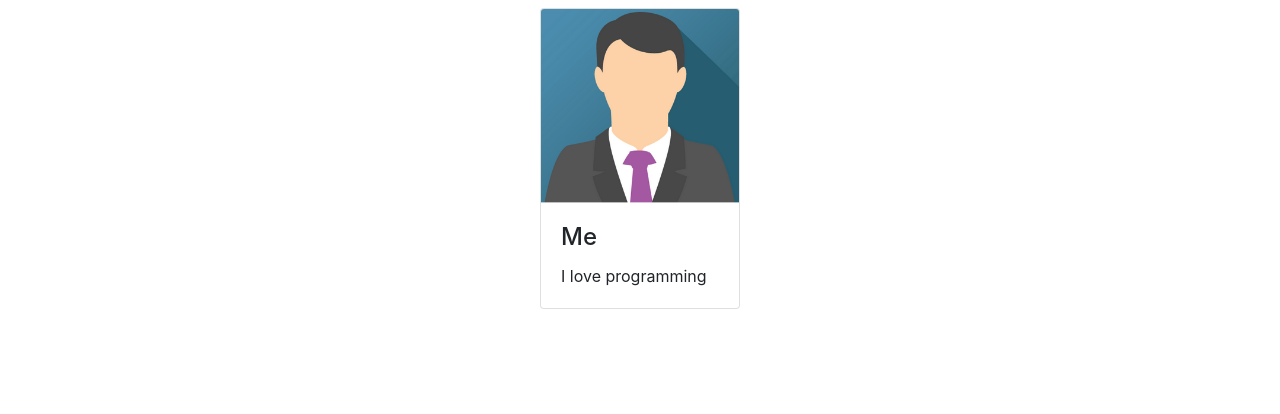
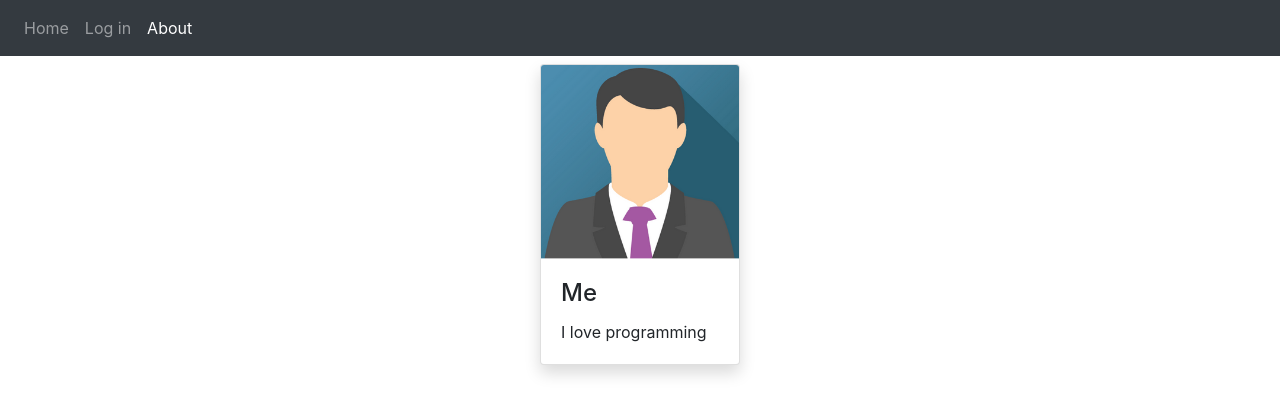
Before and after one commit to ajsurapong/gitBranchMerge, a plain HTML site: page about.html in a window 1280 px wide. Drawn offline with nearby package versions, Linux system fonts and the light colour scheme.

Commit message:
Add shadow and nav bar

```diff
--- a/about.html
+++ b/about.html
@@ -1,5 +1,6 @@
 <!DOCTYPE html>
 <html lang="en">
+
 <head>
     <meta charset="UTF-8">
     <meta name="viewport" content="width=device-width, initial-scale=1.0">
@@ -12,7 +13,15 @@
 </head>
 
 <body>
-    <div class="card m-2 mx-auto" style="width:200px">
+    <nav class="navbar navbar-expand navbar-dark bg-dark">
+        <div class="nav navbar-nav">
+            <a class="nav-item nav-link" href="index.html">Home</a>
+            <a class="nav-item nav-link" href="login.html">Log in</a>
+            <a class="nav-item nav-link active" href="#">About</a>
+        </div>
+    </nav>
+
+    <div class="card shadow m-2 mx-auto" style="width:200px">
         <img class="card-img-top" src="me.png" alt="me">
         <div class="card-body">
             <h4 class="card-title">Me</h4>
@@ -20,4 +29,5 @@
         </div>
     </div>
 </body>
+
 </html>
```
